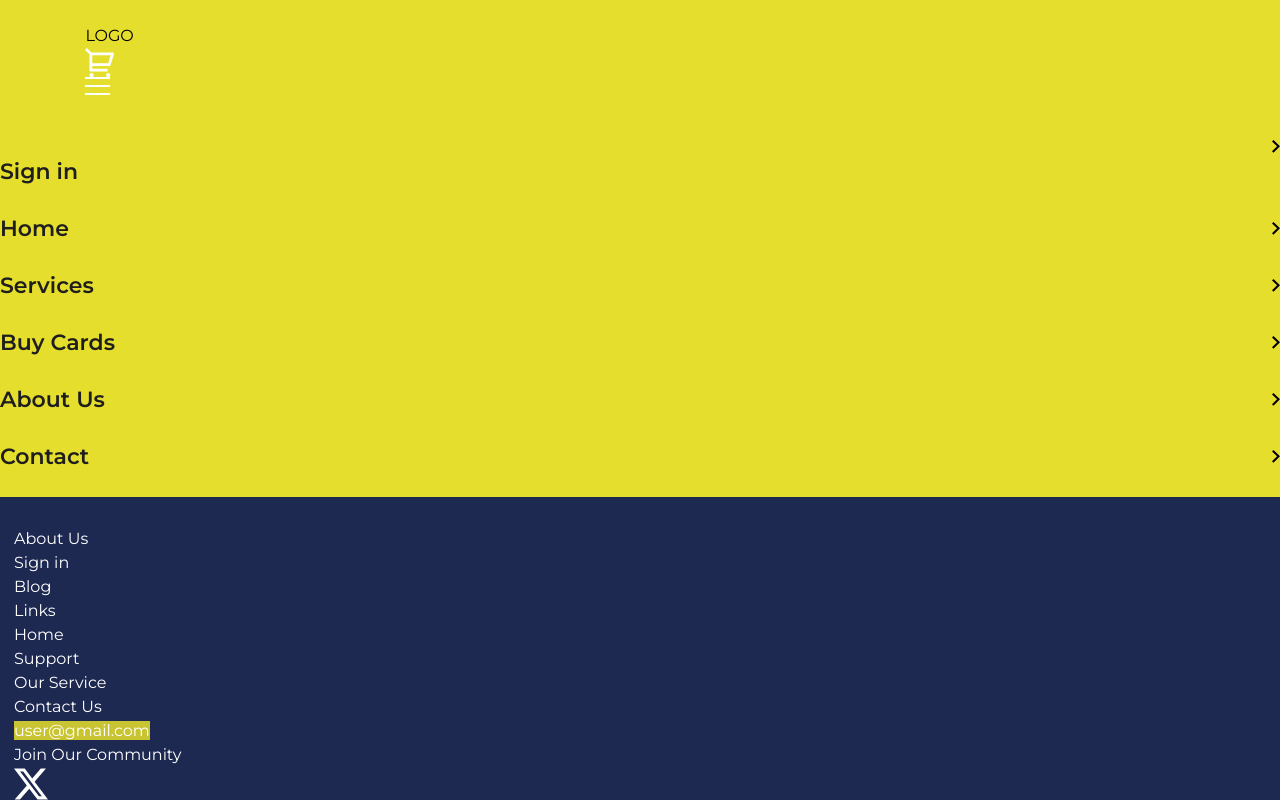
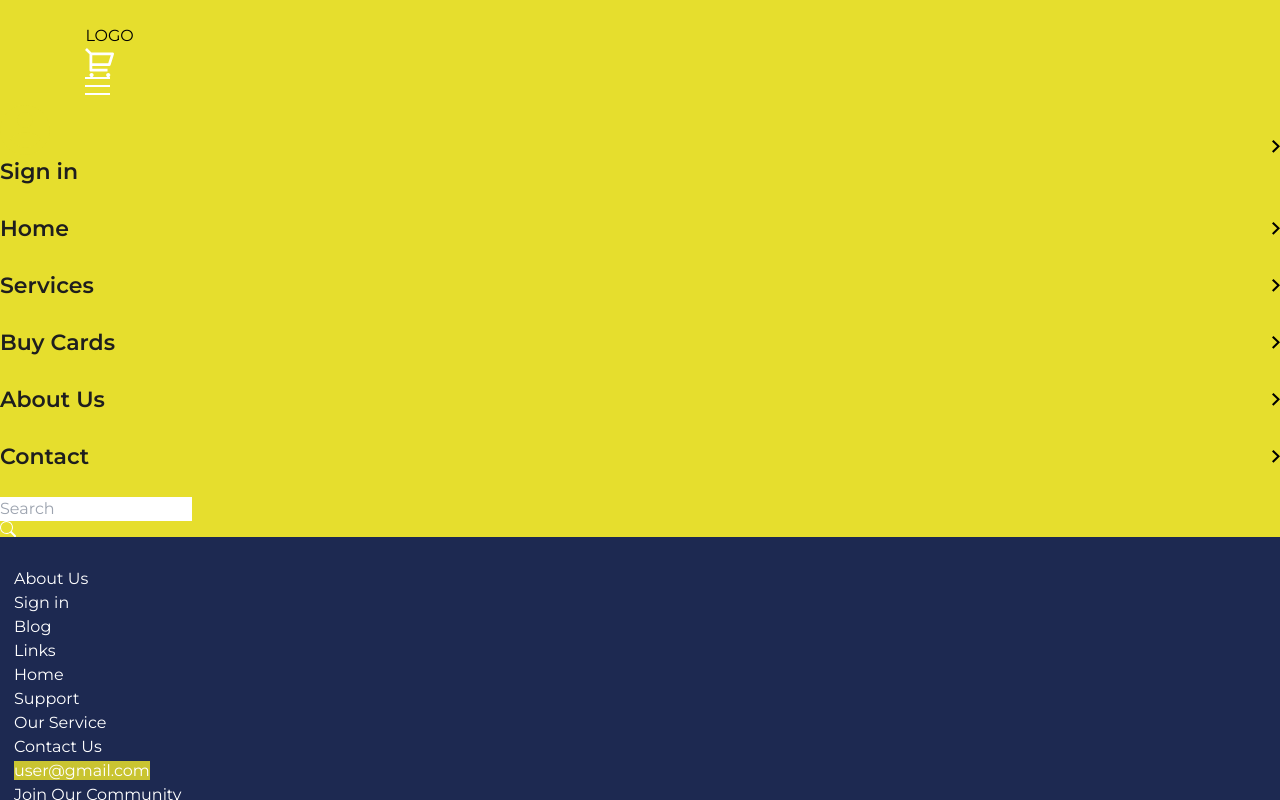
Before and after one commit to ramamalali/special_pro1, a React (Vite) app: page / in a window 1280 px wide. Shown: the top 800 px of the page. Built offline with nearby package versions, Linux system fonts and the light colour scheme.

Commit message:
Built the search bar.

```diff
--- /dev/null
+++ b/src/components/SearchBar/SearchBar.jsx
@@ -0,0 +1,20 @@
+import "./searchbar.css"
+const SearchBar = () => {
+  return (
+    <div className="flex justify-between items-center relative m-6 search-bar">
+      <input type="text" placeholder="Search" className="bg-transparent outline-0 text-white placeholder:text-white" />{" "}
+      <svg
+        xmlns="http://www.w3.org/2000/svg"
+        width="16"
+        height="16"
+        fill="white"
+        class="bi bi-search"
+        viewBox="0 0 16 16"
+      >
+        <path d="M11.742 10.344a6.5 6.5 0 1 0-1.397 1.398h-.001c.03.04.062.078.098.115l3.85 3.85a1 1 0 0 0 1.415-1.414l-3.85-3.85a1.007 1.007 0 0 0-.115-.1zM12 6.5a5.5 5.5 0 1 1-11 0 5.5 5.5 0 0 1 11 0z" />
+      </svg>
+    </div>
+  );
+};
+
+export default SearchBar;
--- /dev/null
+++ b/src/components/SearchBar/searchbar.css
@@ -0,0 +1,9 @@
+.search-bar::after {
+    content: '';
+    width: 100%;
+    height: 2px;
+    background: linear-gradient(90deg, #4706B0 72.83%, rgba(230, 222, 45, 0.86) 120.65%);
+    position: absolute;
+    top: 100%;
+    left: 0;
+}
--- a/src/modules/Home/Home.jsx
+++ b/src/modules/Home/Home.jsx
@@ -1,8 +1,10 @@
 import React from "react";
+import SearchBar from "../../components/SearchBar/SearchBar";
 
 const Home = () => {
   return (
     <>
+    <SearchBar/>
     </>
   );
 };
```
